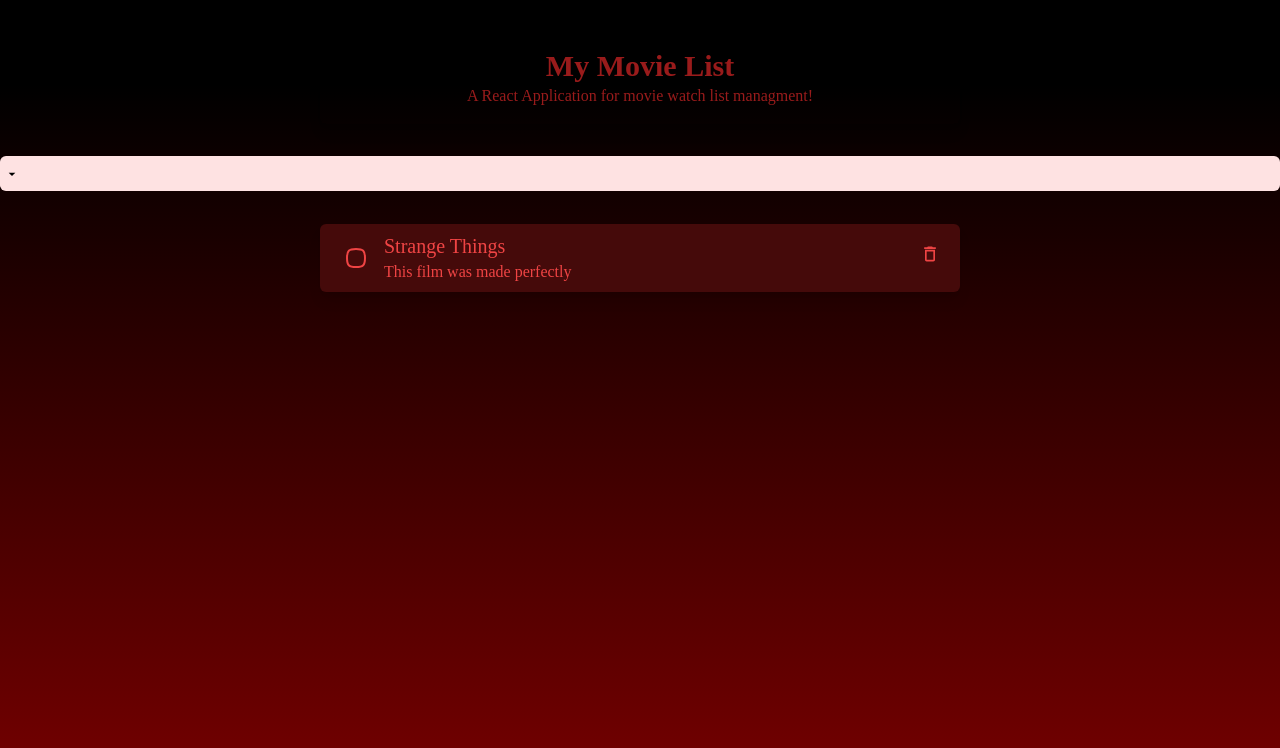
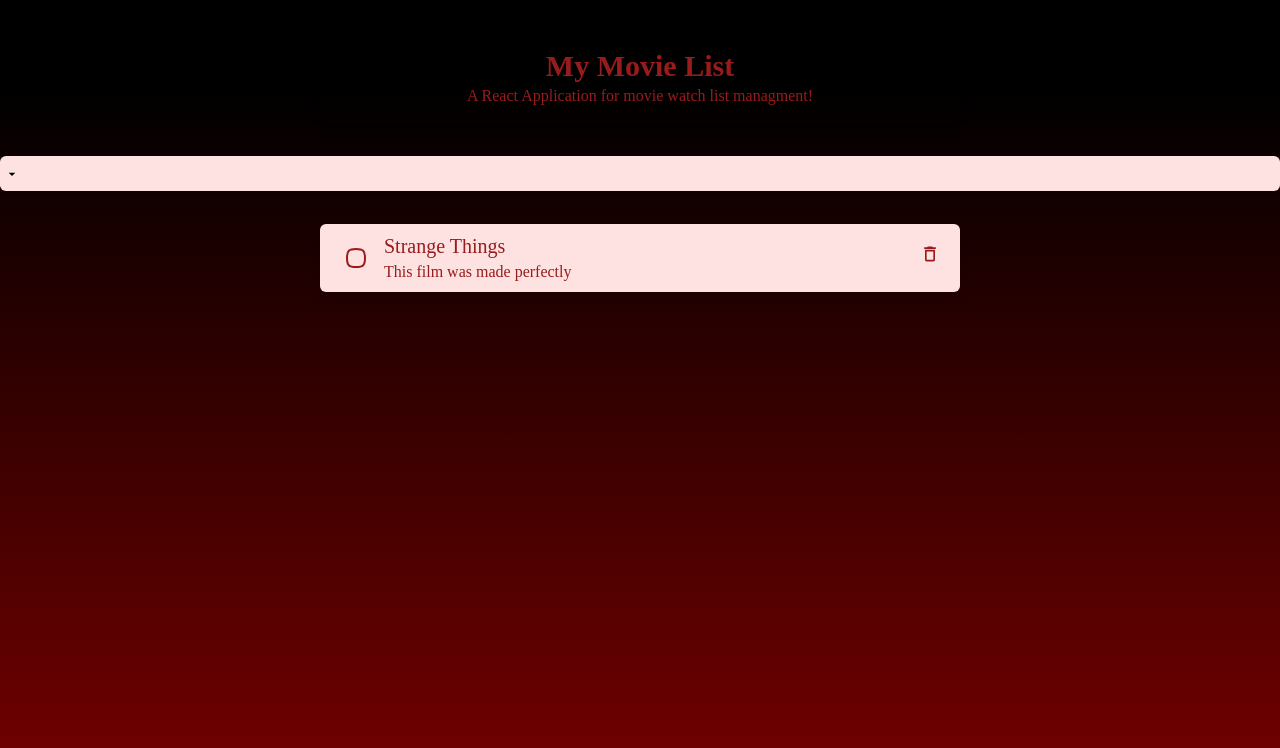
Before and after one commit to fataneh-mow/React-Class-Assignment-2-Week-2, a React (Vite) app in the folder assignment2/: page / in a window 1280 px wide. Shown: the top 748 px of the page. Built offline with nearby package versions, Linux system fonts and the light colour scheme.

Commit message:
feat: movie card improved

```diff
--- a/assignment2/src/components/MovieCard.jsx
+++ b/assignment2/src/components/MovieCard.jsx
@@ -8,34 +8,40 @@ import { MdOutlineDelete } from "react-icons/md";
 
 export default function MovieCard ({title, info}) {
     const [watched, setWatched] = useState(false)
-
+    const [deleted, setDeleted] = useState(false)
 
    function HandleWatchMovie () {
     setWatched(prev => !prev)
    }
 
+   function HandleDelete () {
+    setDeleted(!deleted)
+   }
+
     return (
-        <div className="bg-red-950 mx-auto w-1/2 py-2 rounded-md shadow-lg flex justify-between">
+        <div className="bg-red-100 mx-auto w-1/2 py-2 rounded-md shadow-lg flex justify-between">
             <div className="flex items-center px-6">
                 <button
                     onClick={HandleWatchMovie}
                 >
                     {
                         watched ? (
-                            <TbSquareRoundedCheckFilled className="text-red-500" size={24}/>
+                            <TbSquareRoundedCheckFilled className="text-red-800" size={24}/>
                         ) : (
-                            <TbSquareRounded className="text-red-500" size={24}/>
+                            <TbSquareRounded className="text-red-800" size={24}/>
                         )
                     }
                 </button>
                 <div className="px-4">
-                    <h1 className="text-red-500 text-xl">{title}</h1>
-                    <p className="text-red-500 text-md">{info}</p>
+                    <h1 className="text-red-800 text-xl">{title}</h1>
+                    <p className="text-red-800 text-md">{info}</p>
                 </div>
             </div>
             <div className="mt-3 px-5">
-                <button>
-                    <MdOutlineDelete className="text-red-500" size={20} />
+                <button
+                    onClick={HandleDelete}
+                >
+                    <MdOutlineDelete className="text-red-800" size={20} />
                 </button>
             </div>
 
```
